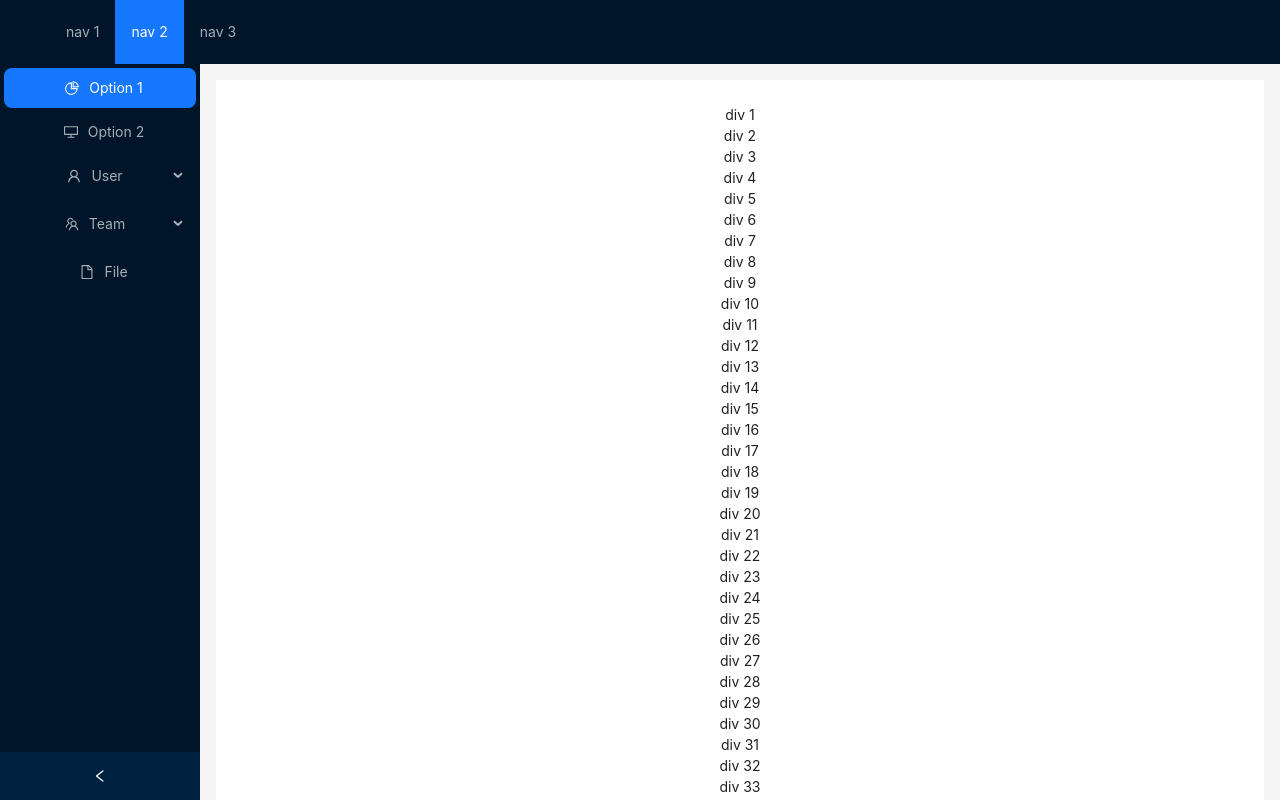
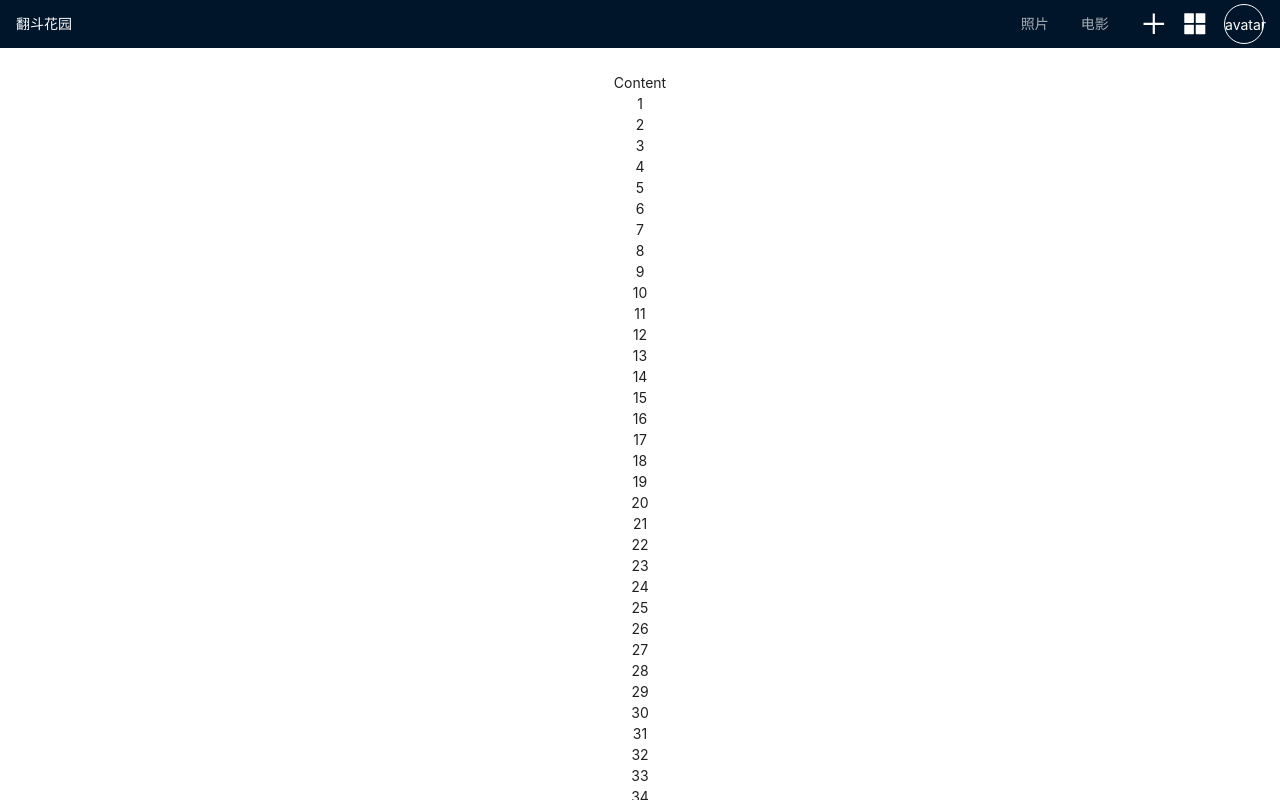
Before and after one commit to DueGin/my-netdisk-web-front, a Vue app: page /layout in a window 1280 px wide. Built offline with nearby package versions, Linux system fonts and the light colour scheme.

Commit message:
修改首页布局、新增用户管理页

```diff
--- a/package.json
+++ b/package.json
@@ -14,10 +14,12 @@
     "ant-design-vue": "^4.0.6",
     "axios": "^1.6.0",
     "vue": "^3.3.4",
-    "vue-router": "4"
+    "vue-router": "^4.2.5"
   },
   "devDependencies": {
     "@vitejs/plugin-vue": "^4.2.3",
+    "less": "^4.2.0",
+    "sass": "^1.69.5",
     "typescript": "^5.0.2",
     "unplugin-vue-components": "^0.25.2",
     "vite": "^4.4.5",
--- /dev/null
+++ b/src/components/layout/index-deprecated.vue
@@ -0,0 +1,108 @@
+<template>
+  <a-layout style="height: 100vh">
+    <a-layout-header class="header">
+      <div class="logo" />
+      <a-menu
+          v-model:selectedKeys="selectedKeys1"
+          theme="dark"
+          mode="horizontal"
+          style="line-height: 64px; "
+      >
+        <a-menu-item key="1">nav 1</a-menu-item>
+        <a-menu-item key="2">nav 2</a-menu-item>
+        <a-menu-item key="3">nav 3</a-menu-item>
+      </a-menu>
+    </a-layout-header>
+    <a-layout style="height: calc(100vh - 64px)">
+      <a-layout-sider
+          v-model:collapsed="collapsed"
+          collapsible
+          breakpoint="lg"
+          @collapse="onCollapse"
+          @breakpoint="onBreakpoint"
+          style="height: 100%; overflow: auto;"
+      >
+        <div class="logo" />
+        <a-menu v-model:selectedKeys="selectedKeys" theme="dark" mode="inline">
+          <a-menu-item key="1">
+            <pie-chart-outlined />
+            <span>Option 1</span>
+          </a-menu-item>
+          <a-menu-item key="2">
+            <desktop-outlined />
+            <span>Option 2</span>
+          </a-menu-item>
+          <a-sub-menu key="sub1">
+            <template #title>
+              <span>
+                <user-outlined />
+                <span>User</span>
+              </span>
+            </template>
+            <a-menu-item key="3">Tom</a-menu-item>
+            <a-menu-item key="4">Bill</a-menu-item>
+            <a-menu-item key="5">Alex</a-menu-item>
+          </a-sub-menu>
+          <a-sub-menu key="sub2">
+            <template #title>
+              <span>
+                <team-outlined />
+                <span>Team</span>
+              </span>
+            </template>
+            <a-menu-item key="6">Team 1</a-menu-item>
+            <a-menu-item key="8">Team 2</a-menu-item>
+          </a-sub-menu>
+          <a-menu-item key="9">
+            <file-outlined />
+            <span>File</span>
+          </a-menu-item>
+        </a-menu>
+      </a-layout-sider>
+      <a-layout style="height: calc(100vh - 64px); overflow: auto">
+        <!--        <a-layout-header style="background: #fff; padding: 0" />-->
+        <a-layout-content style="margin: 16px;">
+
+          <div style="padding: 24px; background: #fff; min-height: 360px; overflow:auto;">
+            <div v-for="i in 500">
+              div {{i}}
+            </div>
+          </div>
+        </a-layout-content>
+      </a-layout>
+    </a-layout>
+  </a-layout>
+</template>
+
+<script lang="ts" setup>
+import {DesktopOutlined, FileOutlined, PieChartOutlined, TeamOutlined, UserOutlined,} from '@ant-design/icons-vue';
+import {ref} from 'vue';
+
+const collapsed = ref<boolean>(false);
+const selectedKeys = ref<string[]>(['1']);
+
+const selectedKeys1 = ref<string[]>(['2']);
+
+const onCollapse = (collapsed: boolean, type: string) => {
+  console.log(collapsed, type);
+};
+
+const onBreakpoint = (broken: boolean) => {
+  console.log(broken);
+};
+</script>
+
+<style scoped>
+#components-layout-demo-side .logo {
+  height: 32px;
+  margin: 16px;
+  background: rgba(255, 255, 255, 0.3);
+}
+
+.site-layout .site-layout-background {
+  background: #fff;
+}
+[data-theme='dark'] .site-layout .site-layout-background {
+  background: #141414;
+}
+</style>
--- a/src/components/layout/index.vue
+++ b/src/components/layout/index.vue
@@ -1,113 +1,130 @@
 <template>
-  <a-layout style="height: 100vh">
-    <a-layout-header class="header">
-      <div class="logo" />
-      <a-menu
-          v-model:selectedKeys="selectedKeys1"
-          theme="dark"
-          mode="horizontal"
-          style="line-height: 64px; "
-      >
-        <a-menu-item key="1">nav 1</a-menu-item>
-        <a-menu-item key="2">nav 2</a-menu-item>
-        <a-menu-item key="3">nav 3</a-menu-item>
-      </a-menu>
-    </a-layout-header>
-    <a-layout style="height: calc(100vh - 64px)">
-      <a-layout-sider
-          v-model:collapsed="collapsed"
-          collapsible
-          breakpoint="lg"
-          @collapse="onCollapse"
-          @breakpoint="onBreakpoint"
-          style="height: 100%; overflow: auto;"
-      >
-        <div class="logo" />
-        <a-menu v-model:selectedKeys="selectedKeys" theme="dark" mode="inline">
-          <a-menu-item key="1">
-            <pie-chart-outlined />
-            <span>Option 1</span>
-          </a-menu-item>
-          <a-menu-item key="2">
-            <desktop-outlined />
-            <span>Option 2</span>
-          </a-menu-item>
-          <a-sub-menu key="sub1">
-            <template #title>
-              <span>
-                <user-outlined />
-                <span>User</span>
-              </span>
-            </template>
-            <a-menu-item key="3">Tom</a-menu-item>
-            <a-menu-item key="4">Bill</a-menu-item>
-            <a-menu-item key="5">Alex</a-menu-item>
-          </a-sub-menu>
-          <a-sub-menu key="sub2">
-            <template #title>
-              <span>
-                <team-outlined />
-                <span>Team</span>
-              </span>
-            </template>
-            <a-menu-item key="6">Team 1</a-menu-item>
-            <a-menu-item key="8">Team 2</a-menu-item>
-          </a-sub-menu>
-          <a-menu-item key="9">
-            <file-outlined />
-            <span>File</span>
+  <div>
+    <a-layout class="layout">
+      <a-layout-header class="layout-header-container">
+        <div style="color: white;position: absolute; left: 0;padding-left: 1rem;">翻斗花园</div>
+        <a-menu
+            v-model:selectedKeys="selectedKeys"
+            theme="dark"
+            mode="horizontal"
+            style="line-height: 3rem;"
+        >
+          <a-menu-item :key="menu.value" v-for="menu in headerMenuList" style="border-radius: 0.4rem">
+            {{ menu.name }}
           </a-menu-item>
         </a-menu>
-      </a-layout-sider>
-      <a-layout style="height: calc(100vh - 64px); overflow: auto">
-        <!--        <a-layout-header style="background: #fff; padding: 0" />-->
-        <a-layout-content style="margin: 16px;">
+        <PlusOutlined class="header-item-icon"/>
 
-          <div style="padding: 24px; background: #fff; min-height: 360px; overflow:auto;">
-            <div v-for="i in 500">
-              div {{i}}
+        <!-- 启动台 -->
+        <a-popover placement="bottomRight" style="">
+          <template #content>
+            <div class="start-menu">
+              <div v-for="i in 10" style="width: 5rem;height: 5rem; border: 1px solid black;margin: 0.5rem">
+                {{ i }}
+              </div>
             </div>
+          </template>
+          <AppstoreFilled class="header-item-icon"/>
+        </a-popover>
+        <div class="header-item-avatar">
+          avatar
+        </div>
+      </a-layout-header>
+      <a-layout-content style="height: calc(100vh - 3rem); overflow: auto;">
+        <div style="background: #fff; padding: 24px;">
+          Content
+          <div v-for="i in 100">
+            {{ i }}
           </div>
-        </a-layout-content>
-      </a-layout>
+        </div>
+      </a-layout-content>
     </a-layout>
-  </a-layout>
+
+  </div>
 </template>
 
-<script lang="ts" setup>
-import {
-  PieChartOutlined,
-  DesktopOutlined,
-  UserOutlined,
-  TeamOutlined,
-  FileOutlined,
-} from '@ant-design/icons-vue';
-import { ref } from 'vue';
-const collapsed = ref<boolean>(false);
-const selectedKeys = ref<string[]>(['1']);
 
-const selectedKeys1 = ref<string[]>(['2']);
+<script setup lang="ts">
+import {ref} from 'vue';
+import {AppstoreFilled, PlusOutlined} from "@ant-design/icons-vue";
 
-const onCollapse = (collapsed: boolean, type: string) => {
-  console.log(collapsed, type);
-};
+const selectedKeys = ref<number[]>([0]);
 
-const onBreakpoint = (broken: boolean) => {
-  console.log(broken);
-};
+// 顶部菜单
+interface HeaderMenu {
+  name: string,
+  value: number,
+  order: number,
+}
+
+const headerMenuList = ref<HeaderMenu[]>([{
+  name: '照片',
+  value: 1,
+  order: 0,
+}, {
+  name: '电影',
+  value: 2,
+  order: 1,
+},
+])
+
 </script>
 
-<style scoped>
-#components-layout-demo-side .logo {
-  height: 32px;
-  margin: 16px;
-  background: rgba(255, 255, 255, 0.3);
+
+<style lang="scss" scoped>
+//:deep(.full-modal) {
+//  .ant-modal {
+//    width: 100vw !important;
+//    max-width: 100vw !important;
+//    top: 0;
+//    padding-bottom: 0;
+//    margin: 0;
+//  }
+//
+//  .ant-modal-content {
+//    display: flex;
+//    flex-direction: column;
+//    height: calc(100vh);
+//  }
+//
+//  .ant-modal-body {
+//    flex: 1;
+//  }
+//}
+
+.start-menu {
+  display: grid;
+  //width: 17rem;
+  grid-template-columns: 33% 33% 33%;
+  gap: 1rem;
 }
 
-.site-layout .site-layout-background {
-  background: #fff;
+.layout-header-container {
+  display: flex;
+  align-items: center;
+  justify-content: flex-end;
+  column-gap: 1rem;
+  padding: 0 1rem;
+  height: 3rem;
+  //background-color: #535bf2;
 }
-[data-theme='dark'] .site-layout .site-layout-background {
+
+.header-item-icon {
+  color: white;
+  font-size: 1.6rem;
+  cursor: pointer;
+}
+
+.header-item-avatar {
+  border-radius: 100%;
+  width: 2.5rem;
+  height: 2.5rem;
+  border: 1px solid white;
+  color: white;
+  line-height: 2.5rem;
+}
+
+[data-theme='dark'] .site-layout-content {
   background: #141414;
 }
 </style>
--- a/src/router/index.ts
+++ b/src/router/index.ts
@@ -1,4 +1,4 @@
-import {createRouter, createWebHashHistory, RouterOptions, Router, RouteRecordRaw, createWebHistory} from 'vue-router'
+import {createRouter, createWebHistory, Router, RouteRecordRaw, RouterOptions} from 'vue-router'
 //由于router的API默认使用了类型进行初始化，内部包含类型定义，所以本文内部代码中的所有数据类型是可以省略的
 //RouterRecordRaw是路由组件对象
 const routes: Array<RouteRecordRaw> = [
@@ -14,6 +14,10 @@ const routes: Array<RouteRecordRaw> = [
         path: '/login',
         name: 'Login',
         component:()=>import('@/views/login/login.vue'),
+    },{
+        path: '/user_manage',
+        name: 'UserManage',
+        component:()=>import('@/views/user_manage/userManage.vue'),
     }
 ]
 
--- /dev/null
+++ b/src/views/user_manage/userManage.vue
@@ -0,0 +1,157 @@
+<template>
+  <div class="app-container">
+    <div class="query-container">
+      <a-form
+          ref="formRef"
+          name="advanced_search"
+          class="ant-advanced-search-form"
+          :model="formState"
+          @finish="onFinish"
+
+      >
+        <a-row :gutter="24" style="column-gap: 2rem;align-items: center">
+          <template v-for="i in 6" :key="i">
+            <a-col>
+              <a-form-item
+                  :name="`field-${i}`"
+                  :label="`field-${i}`"
+                  :rules="[{ required: true, message: 'input something' }]"
+              >
+                <a-input v-model:value="formState[`field-${i}`]" placeholder="placeholder"></a-input>
+              </a-form-item>
+            </a-col>
+          </template>
+        </a-row>
+        <a-row>
+          <a-col :span="24" style="text-align: right">
+            <a-button type="primary" html-type="submit">Search</a-button>
+            <a-button style="margin: 0 8px" @click="() => formRef.resetFields()">Clear</a-button>
+          </a-col>
+        </a-row>
+      </a-form>
+      <div class="search-result-list">Search Result List</div>
+    </div>
+    <a-table
+        class="ant-table-striped"
+        size="middle"
+        :columns="columns"
+        :data-source="data"
+        :row-class-name="(_record, index) => (index % 2 === 1 ? 'table-striped' : null)"
+        bordered
+        :pagination="false"
+    />
+    <a-pagination
+        v-model:current="pagination.current"
+        v-model:pageSize="pagination.pageSize"
+        show-size-changer
+        :total="500"
+        @showSizeChange="onShowSizeChange"
+    />
+  </div>
+</template>
+
+
+<script setup lang="ts">
+import {reactive, ref} from "vue";
+import type {FormInstance} from 'ant-design-vue';
+
+const columns = [
+  { title: 'Name', dataIndex: 'name' },
+  { title: 'Age', dataIndex: 'age' },
+  { title: 'Address', dataIndex: 'address' },
+];
+const data = [
+  {
+    key: '1',
+    name: 'John Brown',
+    age: 32,
+    address: 'New York No. 1 Lake Park',
+  },
+  {
+    key: '2',
+    name: 'Jim Green',
+    age: 42,
+    address: 'London No. 1 Lake Park',
+  },
+  {
+    key: '3',
+    name: 'Joe Black',
+    age: 32,
+    address: 'Sidney No. 1 Lake Park',
+  },
+  {
+    key: '4',
+    name: 'Ben Kang',
+    age: 15,
+    address: 'Sidney No. 1 Lake Park',
+  },
+];
+
+const pagination = ref({
+  total: 4,
+  current: 1,
+  pageSize: 2,
+})
+
+// const handleTableChange = (v)=>{
+//   console.log(v)
+// }
+const onShowSizeChange = (current: number, pageSize: number) => {
+  console.log(current, pageSize);
+};
+
+// const handleTableChange: TableProps['onChange'] = (
+//     pag: { pageSize: number; current: number },
+//     filters: any,
+//     sorter: any,
+// ) => {
+//
+// };
+
+const expand = ref(false);
+const formRef = ref<FormInstance>();
+const formState = reactive({});
+const onFinish = (values: any) => {
+  console.log('Received values of form: ', values);
+  console.log('formState: ', formState);
+};
+
+</script>
+
+
+<style scoped>
+.query-container{
+  margin: 2rem 1rem;
+}
+
+#components-form-demo-advanced-search .ant-form {
+  max-width: none;
+}
+#components-form-demo-advanced-search .search-result-list {
+  margin-top: 16px;
+  border: 1px dashed #e9e9e9;
+  border-radius: 2px;
+  background-color: #fafafa;
+  min-height: 200px;
+  text-align: center;
+  padding-top: 80px;
+}
+
+[data-theme='dark'] .ant-advanced-search-form {
+  background: rgba(255, 255, 255, 0.04);
+  border: 1px solid #434343;
+  padding: 24px;
+  border-radius: 2px;
+}
+[data-theme='dark'] #components-form-demo-advanced-search .search-result-list {
+  border: 1px dashed #434343;
+  background: rgba(255, 255, 255, 0.04);
+}
+
+[data-doc-theme='light'] .ant-table-striped :deep(.table-striped) td {
+  background-color: #fafafa;
+}
+[data-doc-theme='dark'] .ant-table-striped :deep(.table-striped) td {
+  background-color: rgb(29, 29, 29);
+}
+</style>
```
Also changed, not shown: components.d.ts (+11 -0 lines), src/views/index.vue (added, +13 -0 lines), 2 other files (tests, documents, lock files or other folders).
